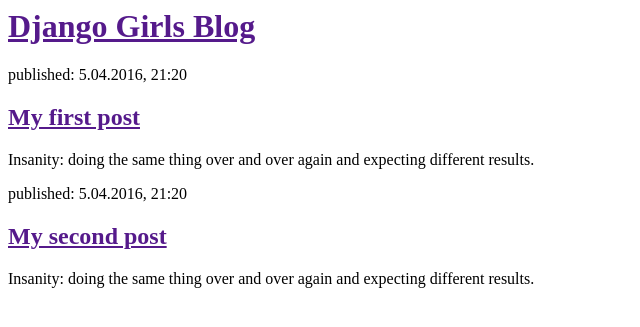
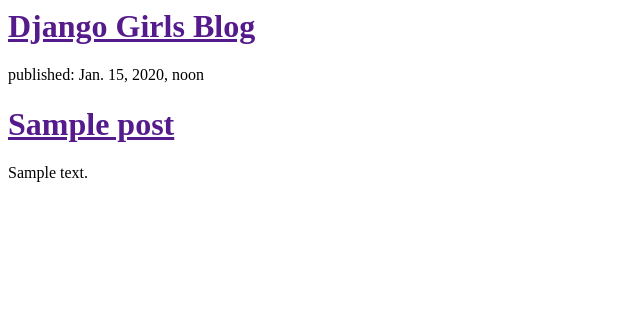
Before and after one commit to inacica/my-first-blog, a Django app: template blog/templates/blog/post_list.html in a window 1280 px wide. Shown: the top 327 px of the page, without its empty margins (0-640 px from the left). Run offline with Django 3.2, Linux system fonts and the light colour scheme; the template is opened without the code that fills it: values that come from a table or form of the project are taken from there, others are empty; tables that the repository leaves empty hold one stand-in row (values such as "Sample post").

Commit message:
Modified templates to display posts from database.

```diff
--- a/blog/models.py
+++ b/blog/models.py
@@ -14,5 +14,5 @@
 		self.published_date = timezone.now()
 		self.save()
 
-		def __str__(self):
-			return self.title
+	def __str__(self):
+		return self.title
--- a/blog/templates/blog/post_list.html
+++ b/blog/templates/blog/post_list.html
@@ -7,16 +7,13 @@
 			<h1><a href="">Django Girls Blog</a></h1>
 		</div>
 
-		<div>
-			<p>published: 5.04.2016, 21:20</p>
-			<h2><a href="">My first post</a></h2>
-			<p>Insanity: doing the same thing over and over again and expecting different results.</p>
-		</div>
+		{% for post in posts %}
+			<div>
+				<p>published: {{ post.published_date }}</p>
+				<h1><a href="">{{post.title }}</a></h1>
+				<p>{{ post.text|linebreaks }}</p>
+			</div>
+		{% endfor %}
 
-		<div>
-			<p>published: 5.04.2016, 21:20</p>
-			<h2><a href="">My second post</a></h2>
-			<p>Insanity: doing the same thing over and over again and expecting different results.</p>
-		</div>
 	</body>
 </html>
--- a/blog/views.py
+++ b/blog/views.py
@@ -1,4 +1,7 @@
 from django.shortcuts import render
+from django.utils import timezone
+from .models import Post
 
 def post_list(request):
-	return render(request, 'blog/post_list.html', {})
+	posts = Post.objects.filter(published_date__lte=timezone.now()).order_by('published_date')
+	return render(request, 'blog/post_list.html', {'posts': posts})
```
